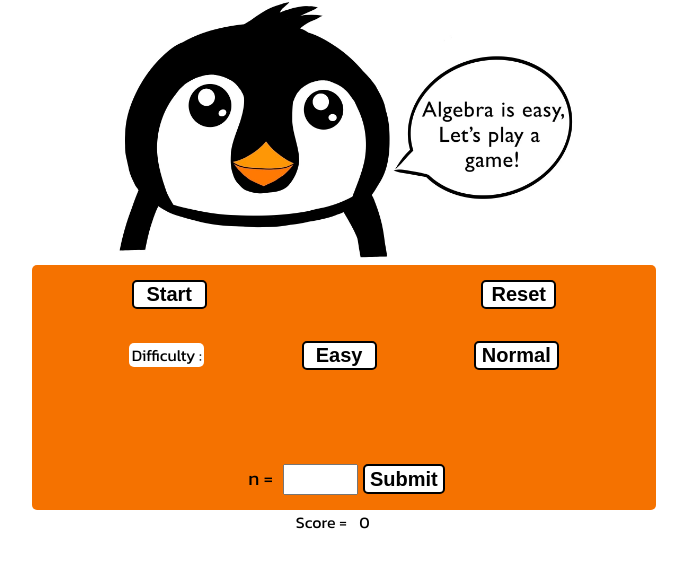
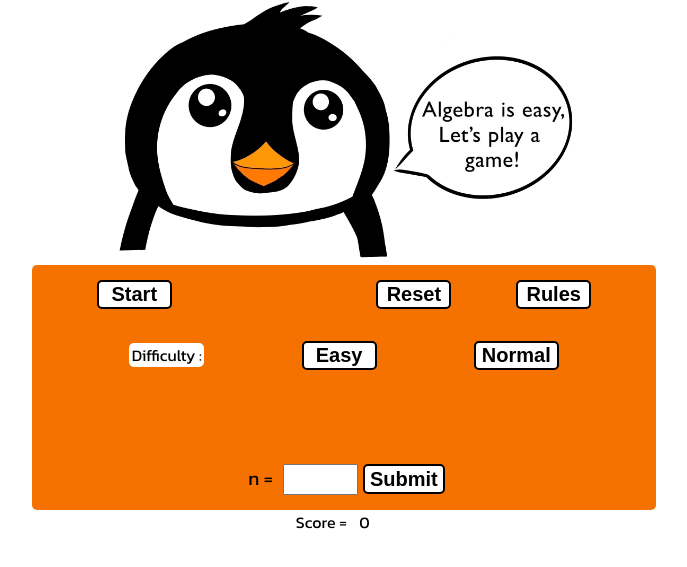
Before and after one commit to AlfredA93/AlgebraPenguins, a plain HTML site: page index.html in a window 1280 px wide. Shown: the part 59-626 px from the top of the page, without its empty margins (296-983 px from the left). Drawn offline with Linux system fonts and the light colour scheme.

Commit message:
Add rules button

```diff
--- a/index.html
+++ b/index.html
@@ -25,6 +25,9 @@
             <span class="run" id="clock"></span>
             <span>
                 <button class="run" id="reset-button">Reset</button>
+            </span>
+            <span>
+                <button class="run" id="rules-button">Rules</button>
             </span>
         </section>
         <section id="level-container">
```
